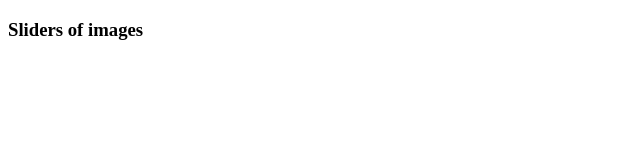
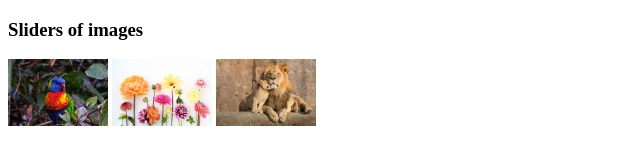
Before and after one commit to SCS-IT24/my-fourth-repo, a plain HTML site: page index.html in a window 1280 px wide. Shown: the whole page, without its empty margins (0-640 px from the left). Drawn offline with Linux system fonts and the light colour scheme.

Commit message:
added three picturs

```diff
--- a/index.html
+++ b/index.html
@@ -8,5 +8,8 @@
 </head>
 <body>
     <h3>Sliders of images</h3>
+    <img src="images/Bird.avif" alt="">
+    <img src="images/Flower 1.jpg" alt="">
+    <img src="images/Lions.jpg" alt="">
 </body>
 </html>
--- a/style/sliders.css
+++ b/style/sliders.css
@@ -0,0 +1,3 @@
+img{
+    width: 100px;
+}
```
